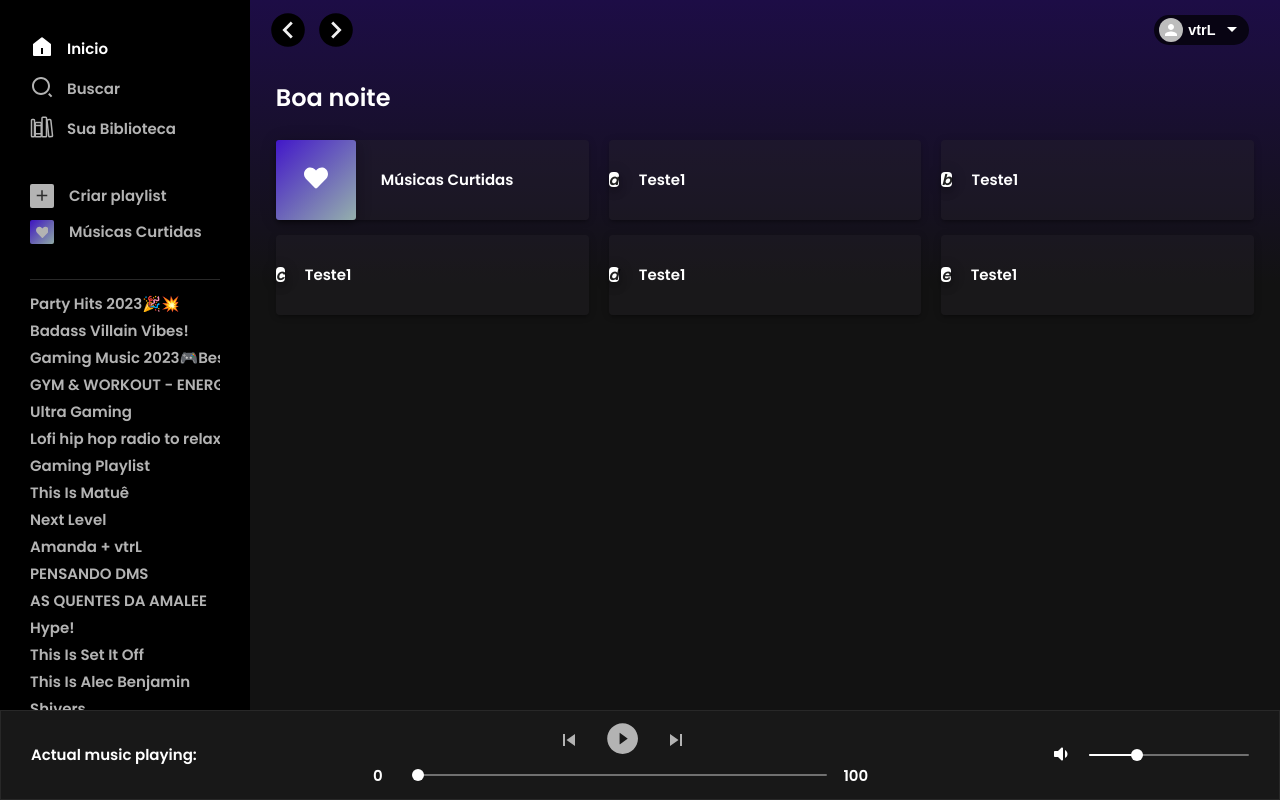
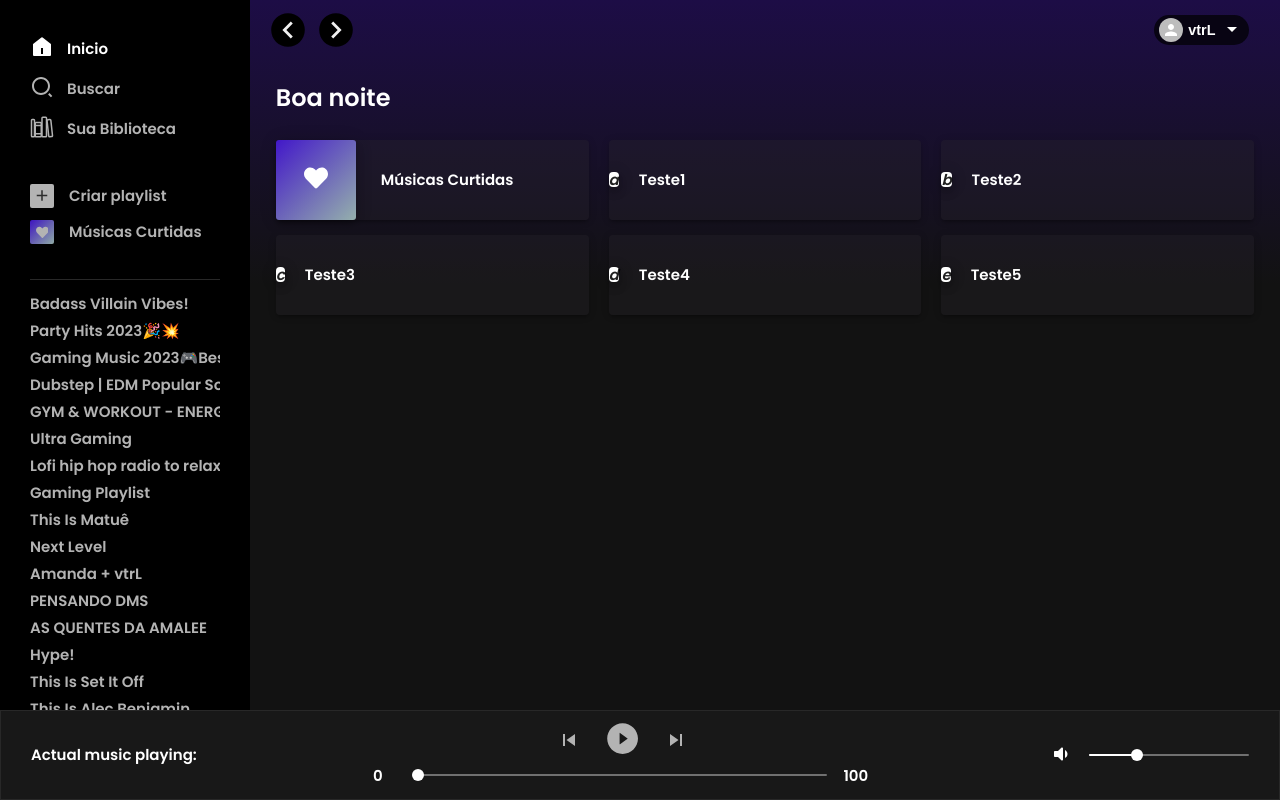
Before and after one commit to ivtrL/Spotify-Clone-Project, a React (Vite) app: page / in a window 1280 px wide. Built offline with nearby package versions, Linux system fonts and the light colour scheme.

Commit message:
Home and Playlists Optimizing

```diff
--- a/src/components/Home.jsx
+++ b/src/components/Home.jsx
@@ -1,11 +1,18 @@
 import React from "react";
 import "../css/Home.css";
-import Button from "@mui/material/Button";
 import Paper from "@mui/material/Paper";
 import { FaHeart } from "react-icons/fa";
+import PlayArrowIcon from "@mui/icons-material/PlayArrow";
 
 const Home = () => {
-  const icons = ["a", "b", "c", "d", "e"];
+  const icons = [
+    ["icon-heart", <FaHeart />, "Músicas Curtidas"],
+    ["icon", "a", "Teste1"],
+    ["icon", "b", "Teste2"],
+    ["icon", "c", "Teste3"],
+    ["icon", "d", "Teste4"],
+    ["icon", "e", "Teste5"],
+  ];
 
   return (
     <div className="home">
@@ -13,31 +20,20 @@ const Home = () => {
         <p> Boa noite</p>
         <div className="home-main">
           <div className="home-main-buttons">
-            <Paper elevation={3} className="button">
-              <Paper elevation={6} className="icon-heart">
-                <i>
-                  <FaHeart />
-                </i>
-              </Paper>
-              <span className="button-text">Músicas Curtidas</span>
-              {/* <Paper>
-                <i>
-                  </>
-                </i>
-              </Paper> */}
-            </Paper>
             {icons.map((item) => {
               return (
                 <Paper elevation={3} className="button">
-                  <Paper elevation={6} className="icon">
-                    <i>{item}</i>
+                  <div className="wrapper">
+                    <Paper elevation={6} className={item[0]}>
+                      <i>{item[1]}</i>
+                    </Paper>
+                    <span className="button-text">{item[2]}</span>
+                  </div>
+                  <Paper elevation={5} className="button-play-icon">
+                    <i>
+                      <PlayArrowIcon />
+                    </i>
                   </Paper>
-                  <span className="button-text">Teste1</span>
-                  {/* <Paper>
-                <i>
-                  </>
-                </i>
-              </Paper> */}
                 </Paper>
               );
             })}
--- a/src/components/Playlists.jsx
+++ b/src/components/Playlists.jsx
@@ -2,83 +2,45 @@ import React from "react";
 import "../css/Playlists.css";
 
 const Playlists = () => {
+  const playlists = [
+    "Badass Villain Vibes!",
+    "Party Hits 2023🎉💥",
+    "Gaming Music 2023🎮Best of Phonk | House | Trap | Future Bass |",
+    "Dubstep | EDM Popular Songs",
+    "GYM & WORKOUT - ENERGY BOOST - PHONK 2023",
+    "Ultra Gaming",
+    "Lofi hip hop radio to relax/study/sleep 2023",
+    "Gaming Playlist",
+    "This Is Matuê",
+    "Next Level",
+    "Amanda + vtrL",
+    "PENSANDO DMS",
+    "AS QUENTES DA AMALEE",
+    "Hype!",
+    "This Is Set It Off",
+    "This Is Alec Benjamin",
+    "Shivers",
+    "Hollow Knight OST",
+    "The Artists Union",
+    "Faixas do Shazam",
+    "Trap Nation",
+    "Bloodborne OST",
+    "Top Brasil",
+    "Samba",
+    "Descobertas da Semana",
+  ];
+
   return (
     <div className="playlists">
       <div className="playlists-container">
         <li>
-          <a href="#" className="playlist-name">
-            Party Hits 2023🎉💥
-          </a>
-          <a href="#" className="playlist-name">
-            Badass Villain Vibes!
-          </a>
-          <a href="#" className="playlist-name">
-            Gaming Music 2023🎮Best of Phonk | House | Trap | Future Bass |
-            Dubstep | EDM Popular Songs
-          </a>
-          <a href="#" className="playlist-name">
-            GYM & WORKOUT - ENERGY BOOST - PHONK 2023
-          </a>
-          <a href="#" className="playlist-name">
-            Ultra Gaming
-          </a>
-          <a href="#" className="playlist-name">
-            Lofi hip hop radio to relax/study/sleep 2023
-          </a>
-          <a href="#" className="playlist-name">
-            Gaming Playlist
-          </a>
-          <a href="#" className="playlist-name">
-            This Is Matuê
-          </a>
-          <a href="#" className="playlist-name">
-            Next Level
-          </a>
-          <a href="#" className="playlist-name">
-            Amanda + vtrL
-          </a>
-          <a href="#" className="playlist-name">
-            PENSANDO DMS
-          </a>
-          <a href="#" className="playlist-name">
-            AS QUENTES DA AMALEE
-          </a>
-          <a href="#" className="playlist-name">
-            Hype!
-          </a>
-          <a href="#" className="playlist-name">
-            This Is Set It Off
-          </a>
-          <a href="#" className="playlist-name">
-            This Is Alec Benjamin
-          </a>
-          <a href="#" className="playlist-name">
-            Shivers
-          </a>
-          <a href="#" className="playlist-name">
-            Hollow Knight OST
-          </a>
-          <a href="#" className="playlist-name">
-            The Artists Union
-          </a>
-          <a href="#" className="playlist-name">
-            Faixas do Shazam
-          </a>
-          <a href="#" className="playlist-name">
-            Trap Nation
-          </a>
-          <a href="#" className="playlist-name">
-            Bloodborne OST
-          </a>
-          <a href="#" className="playlist-name">
-            Top Brasil
-          </a>
-          <a href="#" className="playlist-name">
-            Samba
-          </a>
-          <a href="#" className="playlist-name">
-            Descobertas da Semana
-          </a>
+          {playlists.map((item) => {
+            return (
+              <a href="#" className="playlist-name">
+                {item}
+              </a>
+            );
+          })}
         </li>
       </div>
     </div>
--- a/src/css/Home.css
+++ b/src/css/Home.css
@@ -50,22 +50,28 @@
   }
 }
 
-.home-main .button {
+.home-main-buttons .button {
   display: flex;
-  padding: 0;
+  padding: 0 15px 0 0;
   align-items: center;
-  justify-content: flex-start;
+  justify-content: space-between;
   background-color: rgba(43, 42, 46, 0.3);
   width: 100%;
   height: 80px;
 }
 
-.home-main .button:hover {
-  background-color: rgba(66, 66, 66, 0.6);
-  transition: all ease 0.6s;
+.home-main-buttons .button .wrapper {
+  display: flex;
+  align-items: center;
+  justify-content: flex-start;
 }
 
-.home-main .button .icon-heart {
+.home-main-buttons .button:hover {
+  background-color: rgba(66, 66, 66, 0.6);
+  transition: 0.3s;
+}
+
+.home-main-buttons .button .icon-heart {
   display: flex;
   color: var(--text-color);
   background: linear-gradient(
@@ -73,7 +79,7 @@
     rgba(179, 214, 207, 0.8),
     rgba(76, 24, 240, 0.8)
   );
-  transition: all ease 0.6s;
+  transition: 0.3s;
   padding: 3px;
   width: 80px;
   height: 80px;
@@ -84,7 +90,33 @@
   font-size: 1.5rem;
 }
 
-.home-main .button .button-text {
+.home-main-buttons .button .button-text {
   margin-left: 20px;
   color: white;
 }
+
+.home-main-buttons .button .button-play-icon {
+  display: none;
+  transition: 0.3s;
+}
+
+.home-main-buttons .button:hover .button-play-icon {
+  background-color: #1fdf64;
+  display: flex;
+  border-radius: 25px;
+  transition: 0.3s;
+  align-items: center;
+  justify-content: center;
+  width: 50px;
+  height: 50px;
+  color: black;
+}
+
+.home-main-buttons .button .button-play-icon i {
+  scale: 150%;
+}
+
+.home-main-buttons .button .button-play-icon:hover {
+  scale: 105%;
+  transition: 0.3s;
+}
--- a/src/css/Playlists.css
+++ b/src/css/Playlists.css
@@ -23,7 +23,7 @@
   align-items: center;
   display: flex;
   color: #b3b3b3;
-  font-weight: 700;
+  font-weight: 100;
   transition: 0.3s;
   padding: 6px 0;
 }
```
